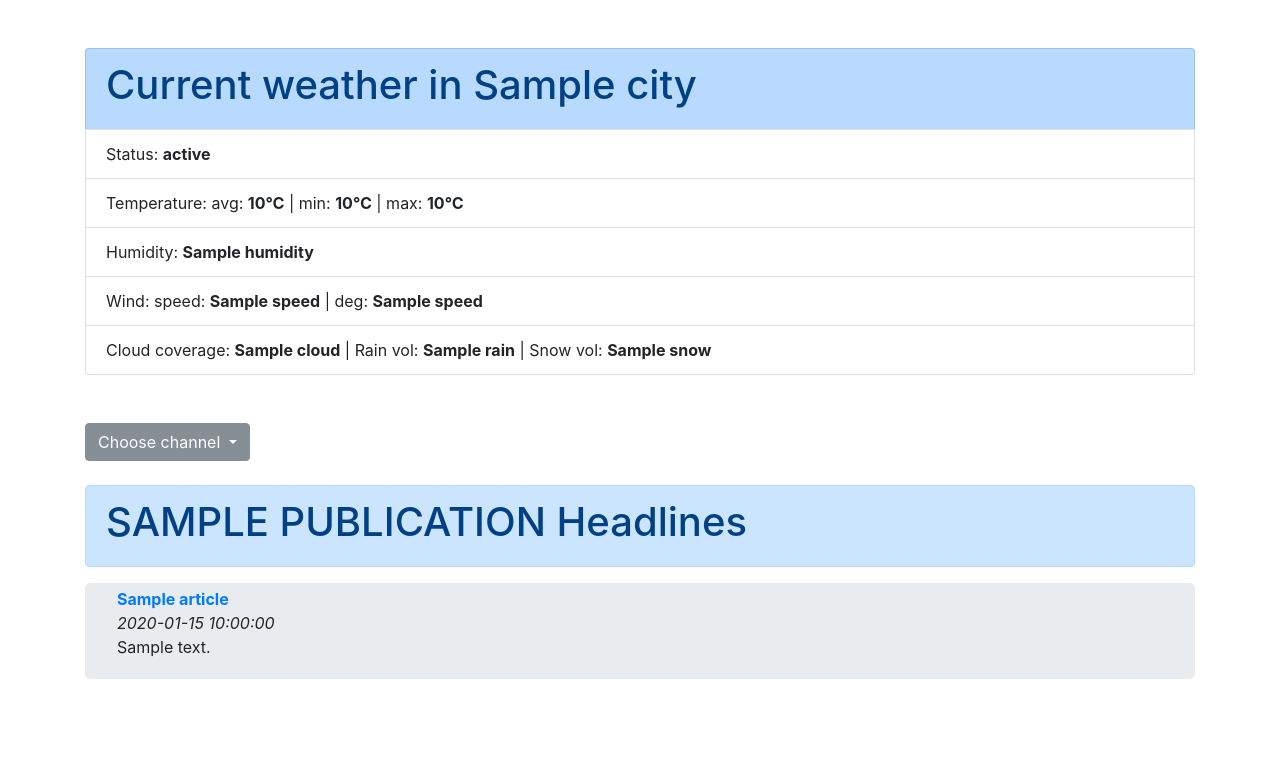
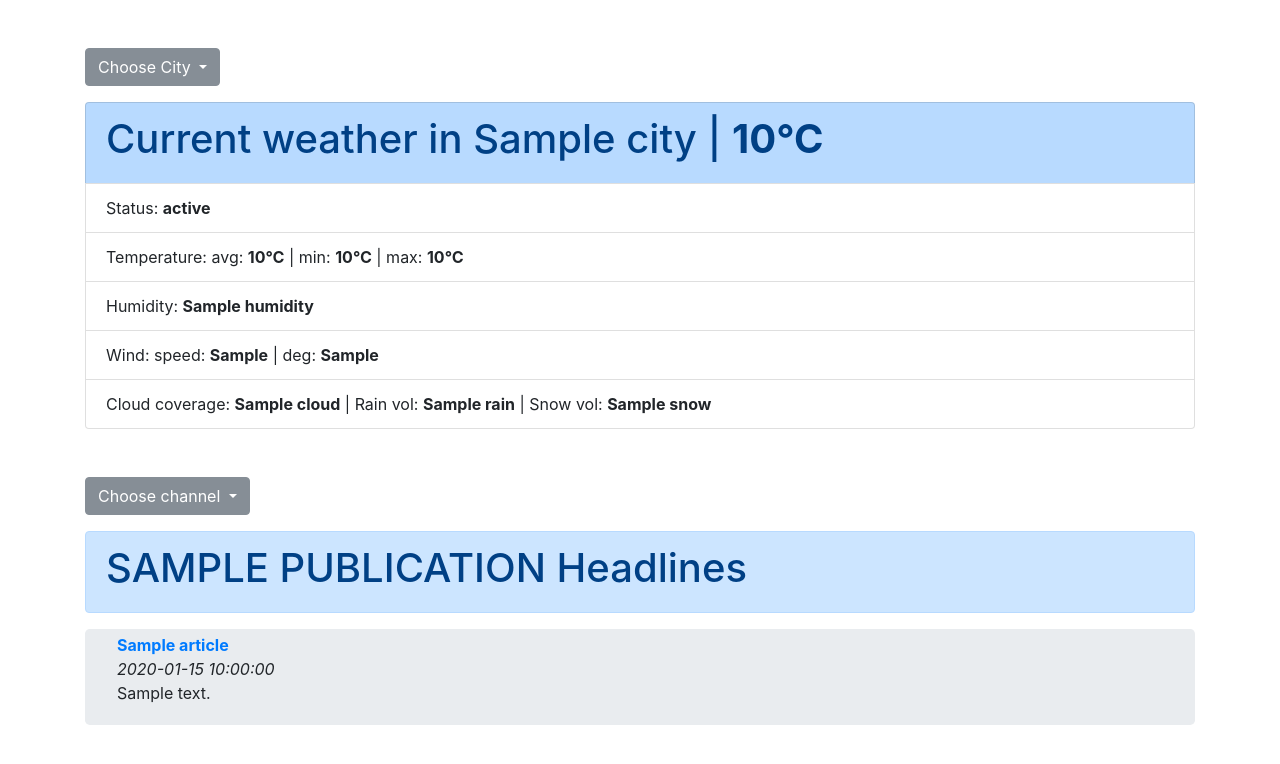
Before and after one commit to Ginolux/headlines, a Flask app: template templates/home.html in a window 1280 px wide. Shown: the top 764 px of the page. Run offline with Flask 2, Linux system fonts and the light colour scheme; the template is opened without the code that fills it: most values are stand-ins (such as "Sample title", 1, 10 or a date in 2020); some libraries are stand-ins or nearby versions.

Commit message:
fix weather issue

```diff
--- a/headlines.py
+++ b/headlines.py
@@ -19,11 +19,16 @@ RSS_FEEDS = {'bbc': 'http://feeds.bbci.co.uk/news/rss.xml',
 app = Flask(__name__)
 
 @app.route("/")
-#@app.route("/", methods=['GET', 'POST'])
+@app.route("/", methods=['GET', 'POST'])
 @app.route("/<publication>")
-def get_news(publication="bbc"):
+def get_news(publication="bbc", city=None):
     feed = feedparser.parse(RSS_FEEDS[publication])
-    weather = owm_weather('dublin,ie')
+    place = request.args.get("city")
+    if place is None:
+        weather = owm_weather("dublin,ie")
+    else:
+        place = request.args.get("city")
+        weather = owm_weather(place)
     return render_template("home.html", articles=feed['entries'], publication=publication, weather=weather)
 
 def owm_weather(place):
@@ -35,7 +40,8 @@ def owm_weather(place):
                 "temp_avg": w.get_temperature('celsius')['temp'],
                 "temp_min": w.get_temperature('celsius')['temp_min'],
                 "temp_max": w.get_temperature('celsius')['temp_max'],
-                "wind": w.get_wind(),
+                "wind_speed": w.get_wind()['speed'],
+                "wind_dir": w.get_wind()['deg'],
                 "humidity": w.get_humidity(),
                 "cloud": w.get_clouds(),
                 "rain": w.get_rain(),
--- a/templates/home.html
+++ b/templates/home.html
@@ -14,12 +14,26 @@
     <div class="container">
       </br></br>
 
-      <ul class="list-group mb-5">
-        <li class="list-group-item list-group-item-primary"><h1>Current weather in {{weather.city}}</h1></li>
+
+      <div class="btn-group" role="group">
+        <button id="btnGroupDrop1" type="button" class="btn btn-secondary dropdown-toggle" data-toggle="dropdown" aria-haspopup="true" aria-expanded="false">
+          Choose City
+        </button>
+        <div class="dropdown-menu" aria-labelledby="btnGroupDrop1">
+          <a class="dropdown-item" href="?city=dublin,ie">Dublin</a>
+          <a class="dropdown-item" href="?city=lome,tg">Lome</a>
+          <a class="dropdown-item" href="?city=paris,fr">Paris</a>
+          <a class="dropdown-item" href="?city=taipei,tw">Taipei</a>
+          <a class="dropdown-item" href="?city=bordeaux,fr">Bordeaux</a>
+        </div>
+      </div>
+
+      <ul class="list-group mb-5 mt-3">
+        <li class="list-group-item list-group-item-primary"><h1>Current weather in {{weather.city}} | <b>{{weather.temp_avg}}&#8451;</b></h1></li>
         <li class="list-group-item">Status: <b>{{weather.status}}</b></li>
         <li class="list-group-item">Temperature: avg: <b>{{weather.temp_avg}}&#8451;</b> | min: <b>{{weather.temp_min}}&#8451;</b> | max: <b>{{weather.temp_max}}&#8451;</b></li>
         <li class="list-group-item">Humidity: <b>{{weather.humidity}}</b></li>
-        <li class="list-group-item">Wind: speed: <b>{{weather.wind.speed}}</b> | deg: <b>{{weather.wind.speed}}</b></li>
+        <li class="list-group-item">Wind: speed: <b>{{weather.wind_speed}}</b> | deg: <b>{{weather.wind_dir}}</b></li>
         <li class="list-group-item">Cloud coverage: <b>{{weather.cloud}}</b> | Rain vol: <b>{{weather.rain}}</b> | Snow vol: <b>{{weather.snow}}</b></li>
       </ul>
 
@@ -38,7 +52,7 @@
       </div>
 
 
-      <div class="alert alert-primary mt-4" role="alert">
+      <div class="alert alert-primary mt-3" role="alert">
         <h1>{{publication.upper()}} Headlines</h1>
       </div>
 
```
